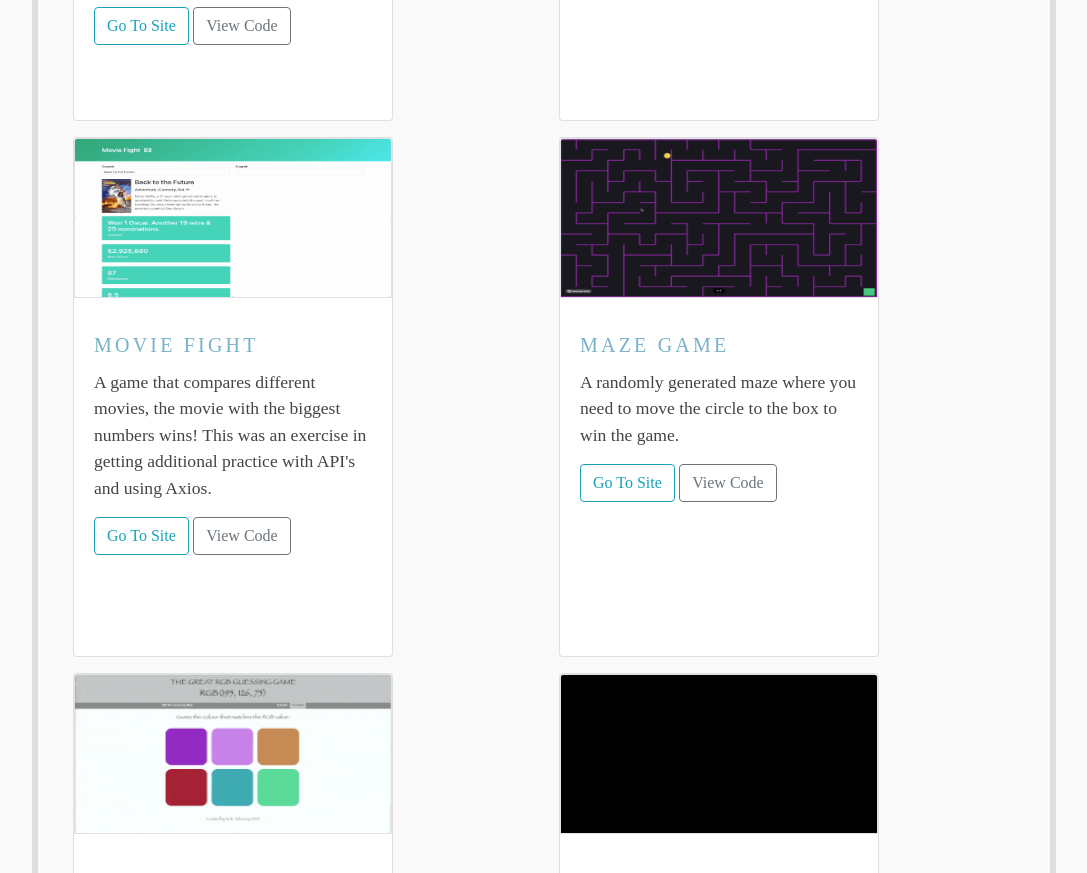
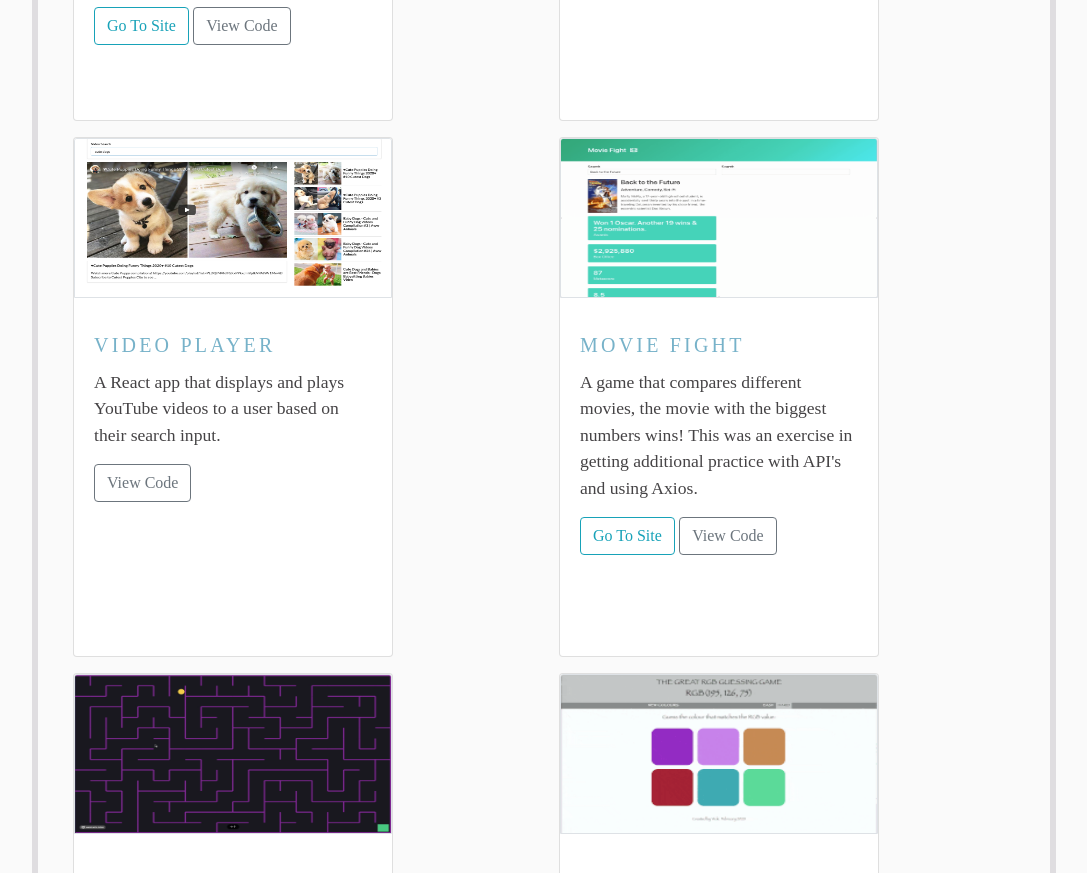
Before and after one commit to Vickicodes/vickicodes.github.io, a plain HTML site: page projects/index.html in a window 1280 px wide. Shown: the part 580-1453 px from the top of the page, without its empty margins (96-1183 px from the left). Drawn offline with nearby package versions, Linux system fonts and the light colour scheme; a web font is replaced by a local one.

Commit message:
add video player app

```diff
--- a/projects/index.html
+++ b/projects/index.html
@@ -74,6 +74,16 @@
         </div>
         <div class="col-sm">
           <div class="card mb-3">
+              <img src="video-player.png" class="card-img-top border" alt="...">
+              <div class="card-body">
+                <h5 class="card-title">Video Player</h5>
+                <p class="card-text">A React app that displays and plays YouTube videos to a user based on their search input.</p>
+                <a href="https://github.com/Vickicodes/video-player" class="btn btn-outline-secondary align-bottom">View Code</a>
+              </div>
+            </div>
+        </div>
+        <div class="col-sm">
+          <div class="card mb-3">
               <img src="moviefight.gif" class="card-img-top border" alt="...">
               <div class="card-body">
                 <h5 class="card-title">Movie Fight</h5>
```
Also changed, not shown: index.html (+3 -2 lines), projects/video-player.png (added), 1 other file.
